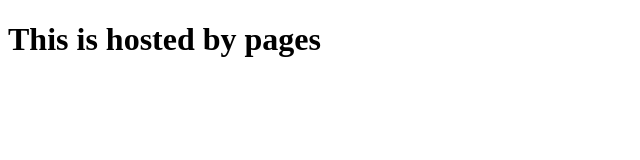
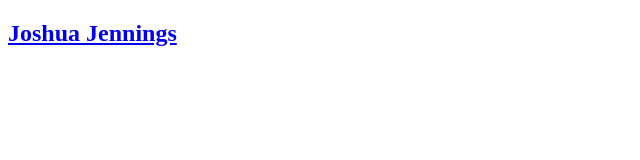
Before and after one commit to Dutchua/JoshuaPortfolio, a plain HTML site: page index.html in a window 1280 px wide. Shown: the whole page, without its empty margins (0-640 px from the left). Drawn offline with Linux system fonts and the light colour scheme.

Commit message:
Started NavBar

```diff
--- a/index.html
+++ b/index.html
@@ -7,6 +7,8 @@
     <title>Joshua's Portfolio</title>
 </head>
 <body>
-    <h1>This is hosted by pages</h1>
+    <Div class="Navbar">
+        <a href="/"><H2>Joshua Jennings</H2></a>
+    </Div>
 </body>
 </html>
```
